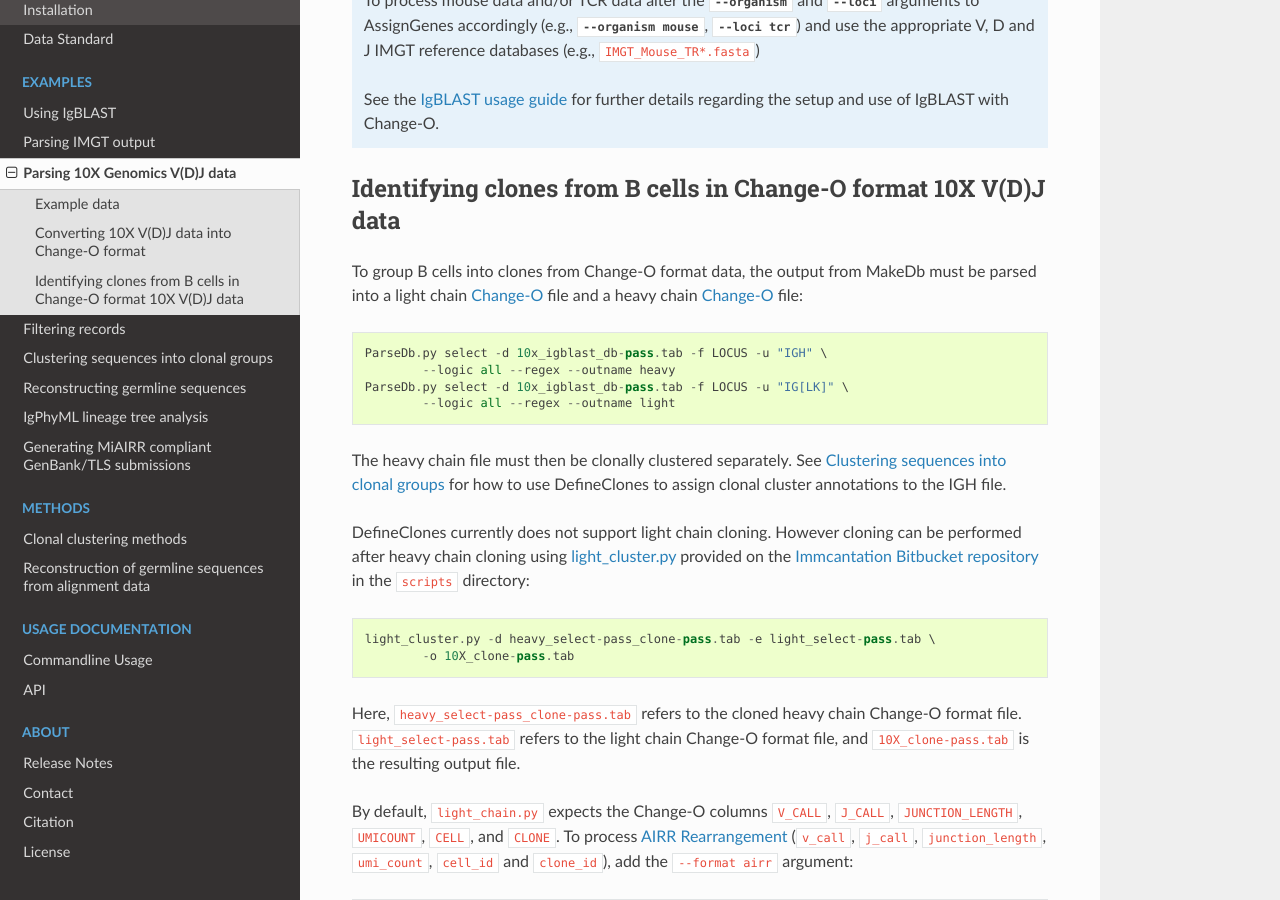
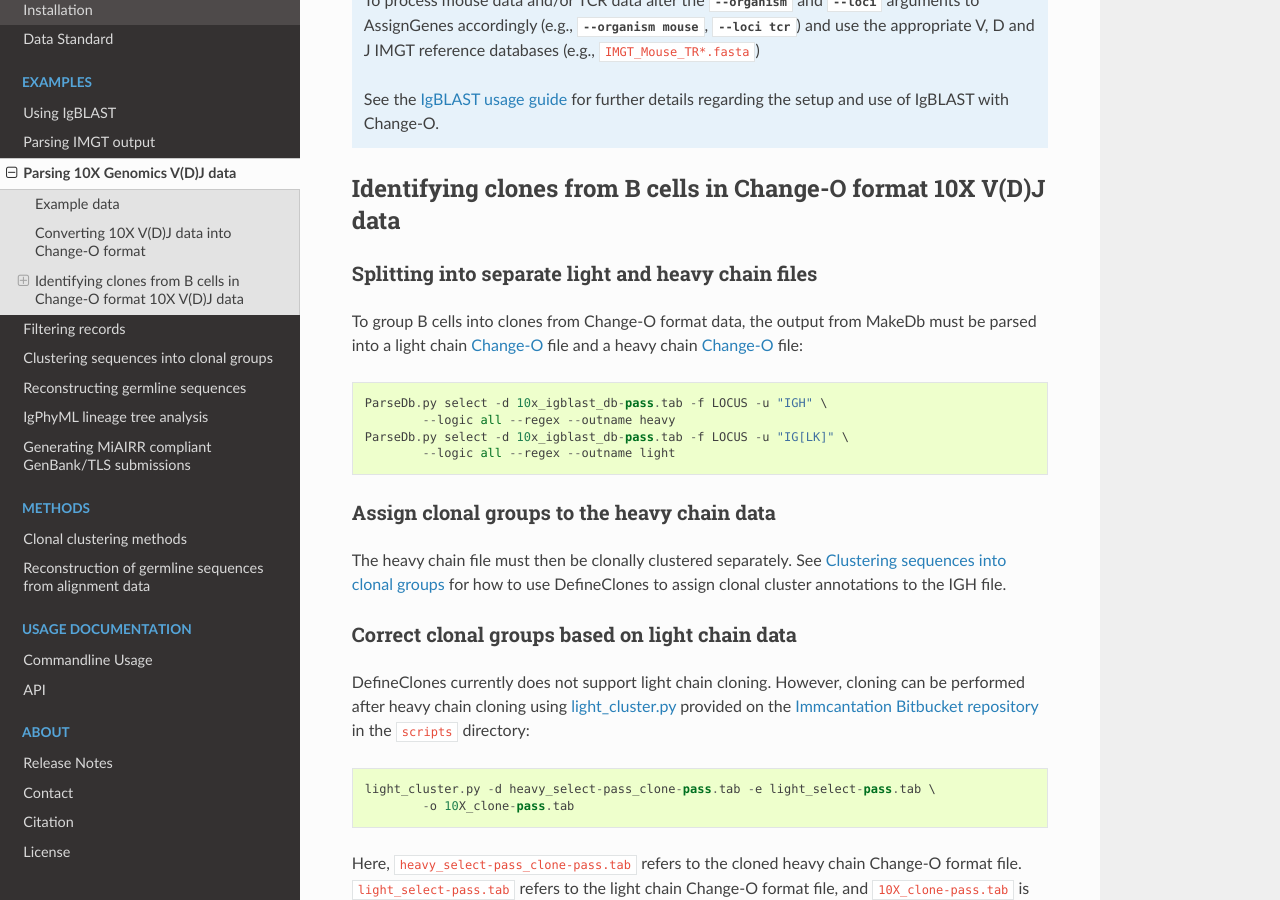
Before and after one commit to immcantation/changeo, a Sphinx documentation site: the page built from docs/examples/10x.rst, in a window 1280 px wide and 900 px high, scrolled down 882 px. Built offline with Sphinx 7.4.7 and the Read the Docs theme 2.0.0, drawn with Linux system fonts in a browser that asks for light colours; formulas are drawn with MathJax 3.

Commit message:
10x doc clarity fixes.

```diff
--- a/docs/examples/10x.rst
+++ b/docs/examples/10x.rst
@@ -50,6 +50,9 @@ steps below::
 Identifying clones from B cells in Change-O format 10X V(D)J data
 --------------------------------------------------------------------------------
 
+Splitting into separate light and heavy chain files
+^^^^^^^^^^^^^^^^^^^^^^^^^^^^^^^^^^^^^^^^^^^^^^^^^^^^^^^^^^^^^^^^^^^^^^^^^^^^^^^^
+
 To group B cells into clones from Change-O format data, the output from :ref:`MakeDb`
 must be parsed into a light chain :ref:`Change-O <Standard>` file and a heavy chain
 :ref:`Change-O <Standard>` file::
@@ -59,11 +62,18 @@ must be parsed into a light chain :ref:`Change-O <Standard>` file and a heavy ch
     ParseDb.py select -d 10x_igblast_db-pass.tab -f LOCUS -u "IG[LK]" \
 	    --logic all --regex --outname light
 
+Assign clonal groups to the heavy chain data
+^^^^^^^^^^^^^^^^^^^^^^^^^^^^^^^^^^^^^^^^^^^^^^^^^^^^^^^^^^^^^^^^^^^^^^^^^^^^^^^^
+
 The heavy chain file must then be clonally clustered separately. See :ref:`Cloning` for
 how to use :ref:`DefineClones` to assign clonal cluster annotations to the IGH file.
 
-:ref:`DefineClones` currently does not support light chain cloning. However cloning can be performed after
-heavy chain cloning using `light_cluster.py <https://bitbucket.org/kleinstein/immcantation/src/tip/scripts/light_cluster.py>`__
+Correct clonal groups based on light chain data
+^^^^^^^^^^^^^^^^^^^^^^^^^^^^^^^^^^^^^^^^^^^^^^^^^^^^^^^^^^^^^^^^^^^^^^^^^^^^^^^^
+
+:ref:`DefineClones` currently does not support light chain cloning. However,
+cloning can be performed after heavy chain cloning using
+`light_cluster.py <https://bitbucket.org/kleinstein/immcantation/src/tip/scripts/light_cluster.py>`__
 provided on the `Immcantation Bitbucket repository <https://bitbucket.org/kleinstein/immcantation>`__
 in the ``scripts`` directory::
 
```
